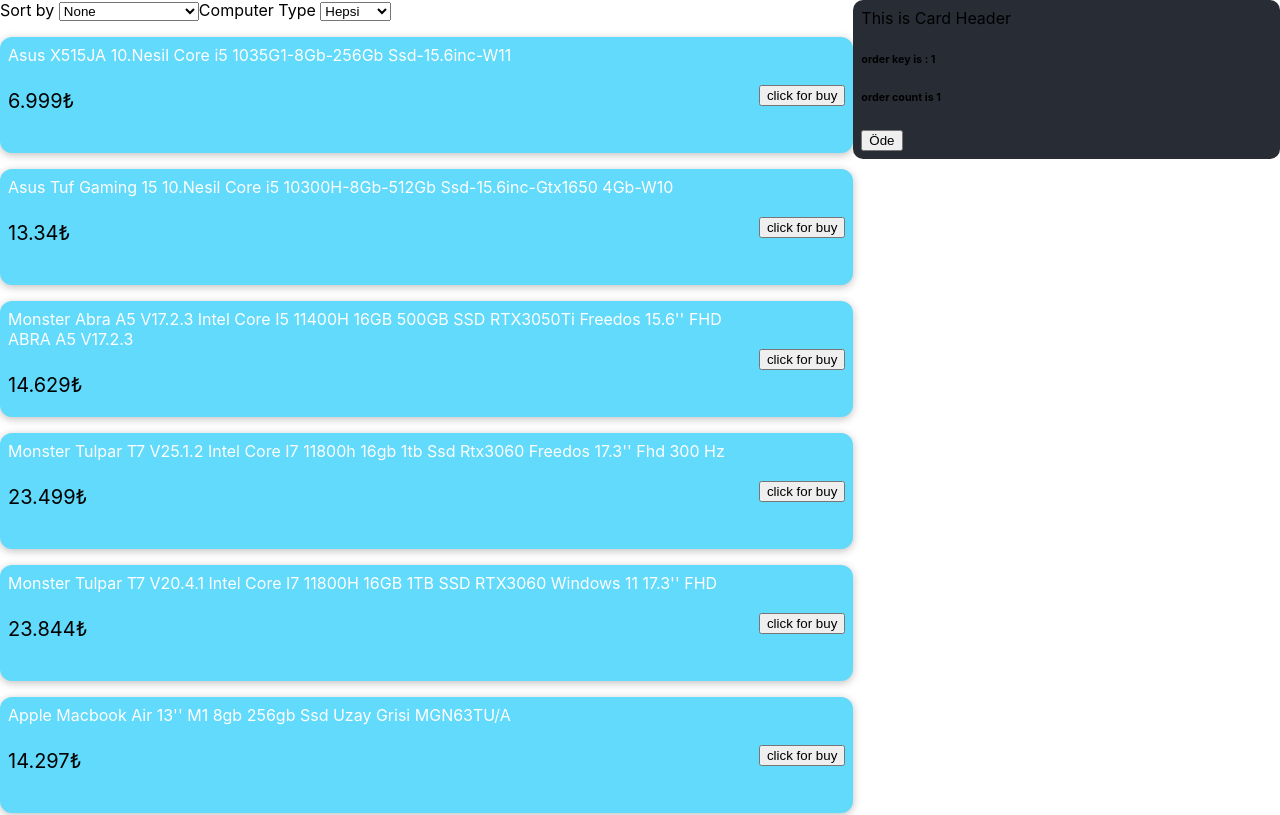
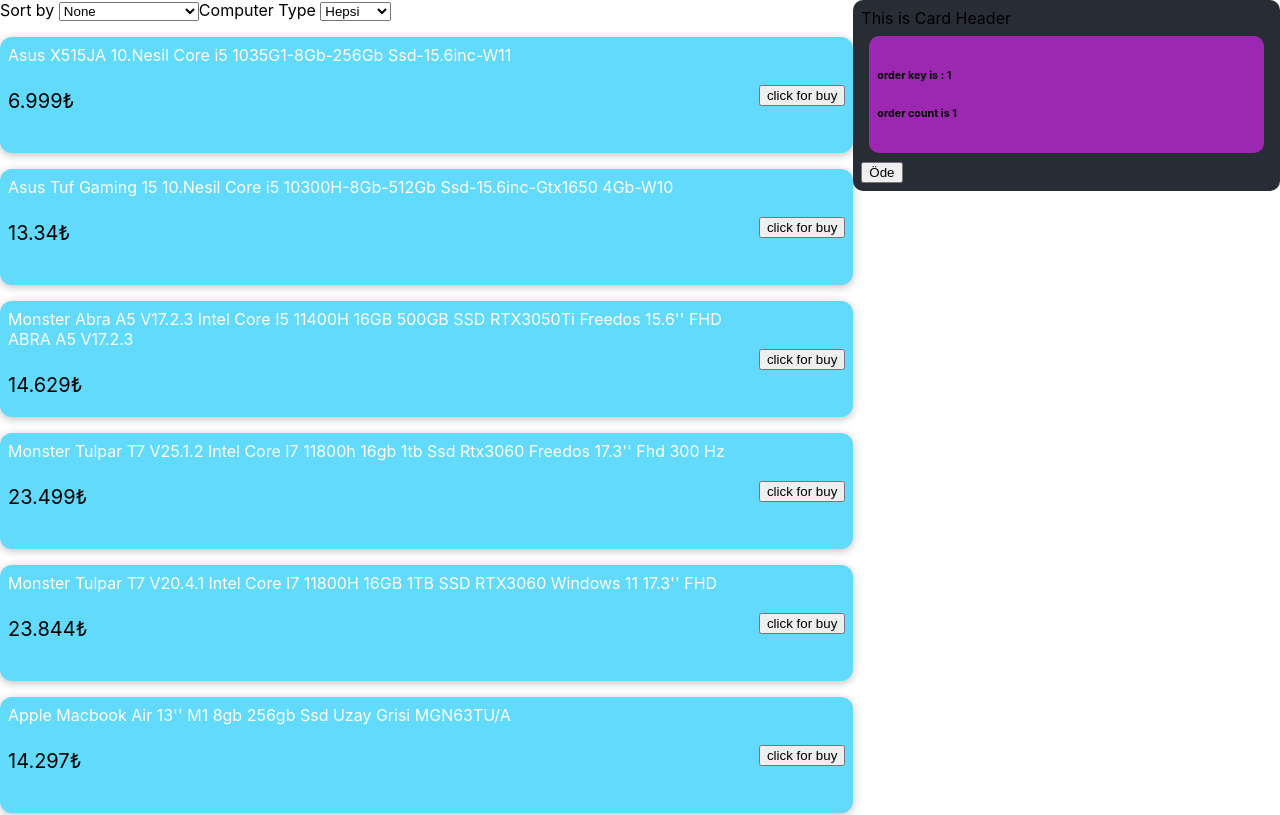
Before and after one commit to cemcois1/eticaretfrontend, a React (Create React App) app: page / in a window 1280 px wide. Shown: the top 815 px of the page. Built offline with nearby package versions, Linux system fonts and the light colour scheme.

Commit message:
added order css

```diff
--- /dev/null
+++ b/src/Components/Cart/Order/Order.css
@@ -0,0 +1,6 @@
+.Order {
+    margin:  0.5rem;
+    padding: 0.5rem;
+    background-color: #9c27b0;
+    border-radius: 10px;
+}
--- a/src/Components/Cart/Order/Order.js
+++ b/src/Components/Cart/Order/Order.js
@@ -1,5 +1,7 @@
+import "./Order.css"
+
 const Order = (props) => {
-    return <div>
+    return <div className="Order">
         <h6>order key is : {props.productkey} </h6>
         <h6>order count is {props.counter}</h6>
     </div>
```
